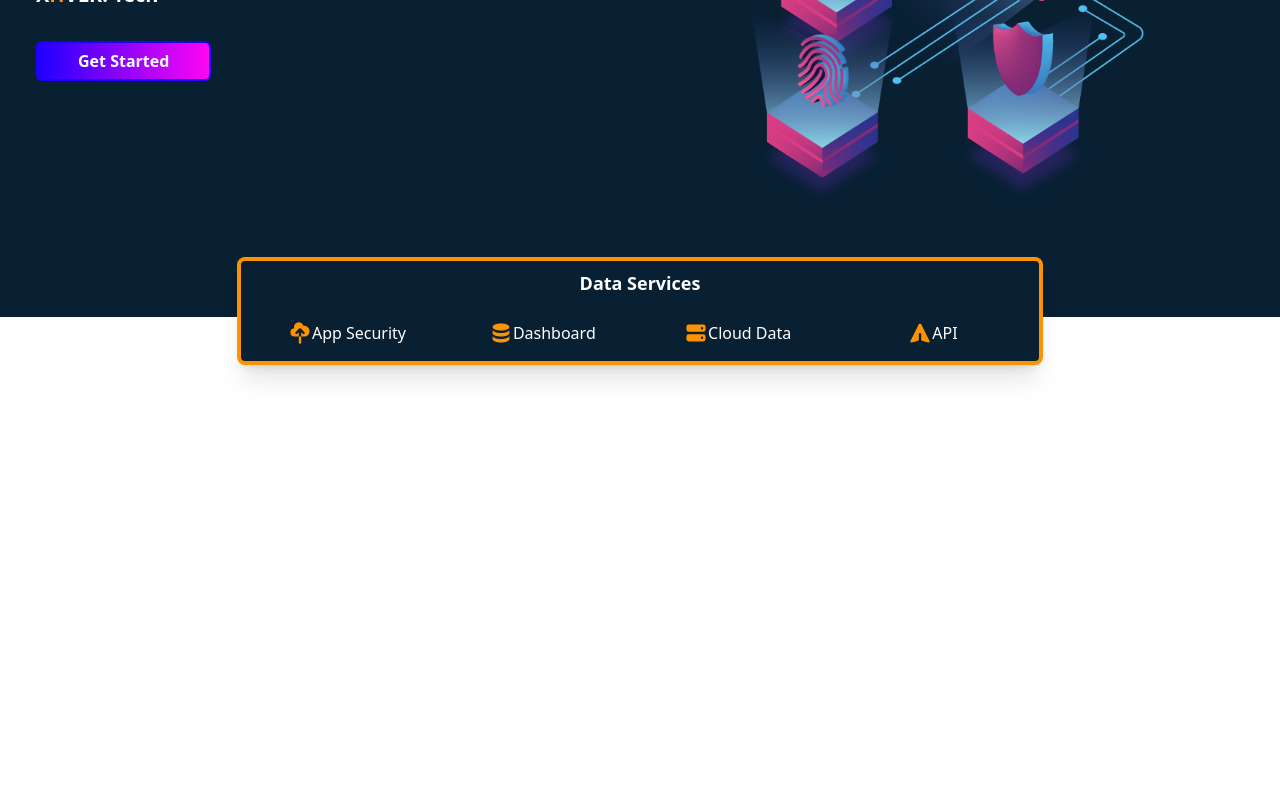
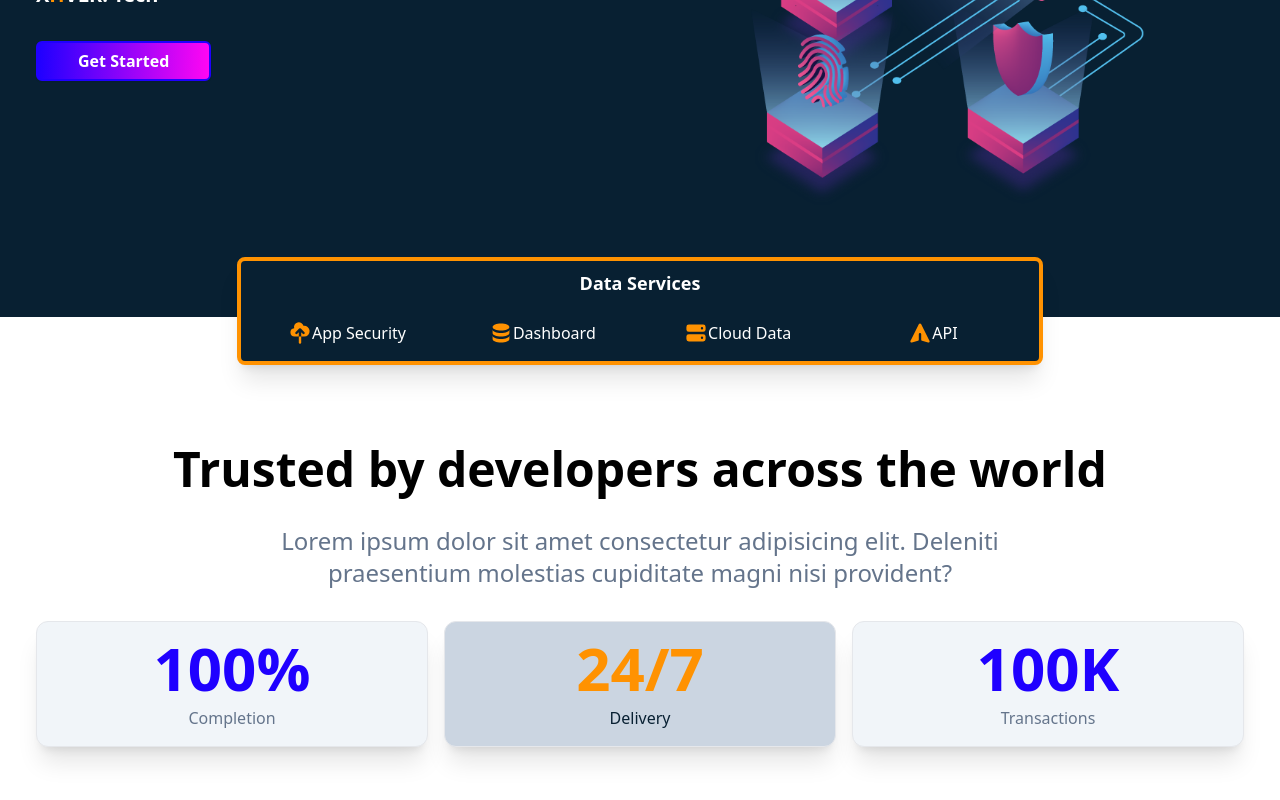
Before and after one commit to hasyimsw/xhvlr-react, a React (Create React App) app: page / in a window 1280 px wide. Shown: the part 424-1224 px from the top of the page. Before the commit the page ends 885 px from the top, so only its background shows below. Built offline with nearby package versions, Linux system fonts and the light colour scheme; the HTML template or start-up script is replaced by a standard one.

Commit message:
update file

```diff
--- a/src/App.js
+++ b/src/App.js
@@ -2,6 +2,7 @@ import React from "react";
 import About from "./components/About";
 import Hero from "./components/Hero";
 import Navbar from "./components/Navbar";
+import Support from "./components/Support";
 
 function App() {
   return (
@@ -9,6 +10,7 @@ function App() {
       <Navbar />
       <Hero />
       <About />
+      <Support />
     </>
   );
 }
--- a/src/components/About.jsx
+++ b/src/components/About.jsx
@@ -1,14 +1,30 @@
 import React from 'react'
-import { CloudUploadIcon, DatabaseIcon, ServerIcon, PaperAirplaneIcon } from '@heroicons/react/solid'
 import DataServices from './DataServices'
 
 const About = () => {
   return (
     <div className='w-full h-full'>
-        <div className='max-w-[1240px] pb-24 mx-auto px-4'>
+        <div className='max-w-[1240px] pb-32 mx-auto px-4'>
           {/* data services */}
           <DataServices />
-
+          <div className='pt-20 text-center'>
+            <h2 className='text-5xl font-bold'>Trusted by developers across the world</h2>
+            <p className='text-2xl py-8 text-slate-500 md:w-8/12 mx-auto'>Lorem ipsum dolor sit amet consectetur adipisicing elit. Deleniti praesentium molestias cupiditate magni nisi provident?</p>
+          </div>
+          <div className='grid md:grid-cols-3 gap-4 mx-auto text-center'>
+            <div className='shadow-xl w-8/12 md:w-full mx-auto rounded-xl bg-slate-100 border p-4'>
+              <p className='text-6xl font-bold textPrimary'>100%</p>
+              <p className='text-slate-500 mt-2'>Completion</p>
+            </div>
+            <div className='shadow-xl w-8/12 md:w-full mx-auto rounded-xl bg-slate-300 border p-4'>
+              <p className='text-6xl font-bold textSecondary'>24/7</p>
+              <p className='text-[#082032] mt-2'>Delivery</p>
+            </div>
+            <div className='shadow-xl w-8/12 md:w-full mx-auto rounded-xl bg-slate-100 border p-4'>
+              <p className='text-6xl font-bold textPrimary'>100K</p>
+              <p className='text-slate-500 mt-2'>Transactions</p>
+            </div>
+          </div>
         </div>
     </div>
   )
--- a/src/components/DataServices.jsx
+++ b/src/components/DataServices.jsx
@@ -6,7 +6,7 @@ const DataServices = () => {
     <>
         <div className='px-4 bgPrimary text-white p-2 mt-[-70px] md:mt-[-60px] text-center lg:w-8/12 mx-auto rounded-lg border-4 border-[#ff9201] shadow-xl'>
             <h2 className='pb-4 text-lg font-bold'>Data Services</h2>
-            <div className='grid grid-cols-2 md:grid-cols-4 justify-between gap-4'>
+            <div className='grid grid-cols-2 md:grid-cols-4 justify-between md:gap-4'>
                 <p className='py-2 mx-auto flex items-center'><CloudUploadIcon className='h-6 textSecondary' /> App Security</p>
                 <p className='py-2 mx-auto flex items-center'><DatabaseIcon className='h-6 textSecondary' /> Dashboard</p>
                 <p className='py-2 mx-auto flex items-center'><ServerIcon className='h-6 textSecondary' /> Cloud Data</p>
--- /dev/null
+++ b/src/components/Support.jsx
@@ -0,0 +1,15 @@
+import React from 'react'
+
+const Support = () => {
+  return (
+    <div>
+        <div>
+            <div>
+
+            </div>
+        </div>
+    </div>
+  )
+}
+
+export default Support
```
